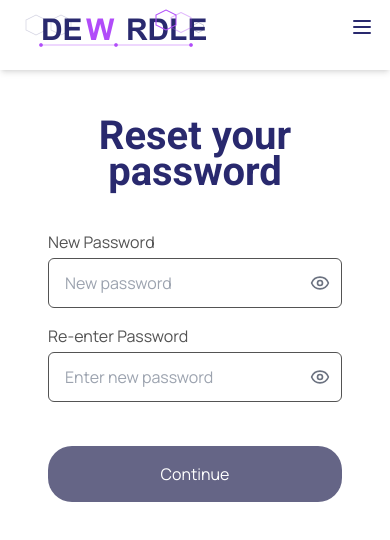
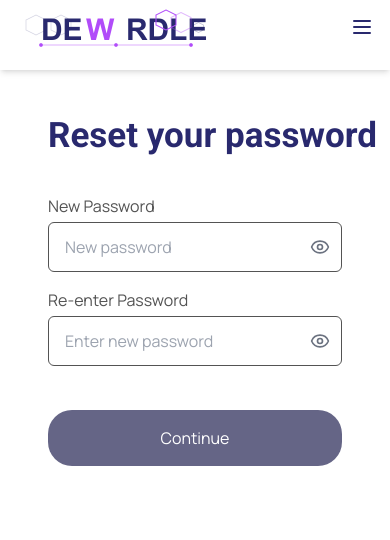
Before and after one commit to yusuftomilola/DeWordle, a Next.js app in the folder frontend/: page /reset-password in a window 390 px wide. Shown: the top 540 px of the page. Built offline with nearby package versions, Linux system fonts and the light colour scheme; a web font is replaced by a local one.

Commit message:
fixed header size on mobile.

```diff
--- a/frontend/components/ResetPassword.jsx
+++ b/frontend/components/ResetPassword.jsx
@@ -29,7 +29,7 @@ const ResetPassword = () => {
     <div className="">
       <div className="w-full max-w-xl mx-auto p-6">
         <div className="p-6">
-          <h1 className="text-[40px] md:text-[48px] text-[#29296E] font-[600] font-roboto text-center mb-10 text-3xl sm:text-4xl">
+          <h1 className="text-[35px] sm:text-[40px] md:text-[48px] text-[#29296E] font-[600] font-roboto text-center mb-10 text-3xl sm:text-4xl whitespace-nowrap">
             Reset your password
           </h1>
 
```
